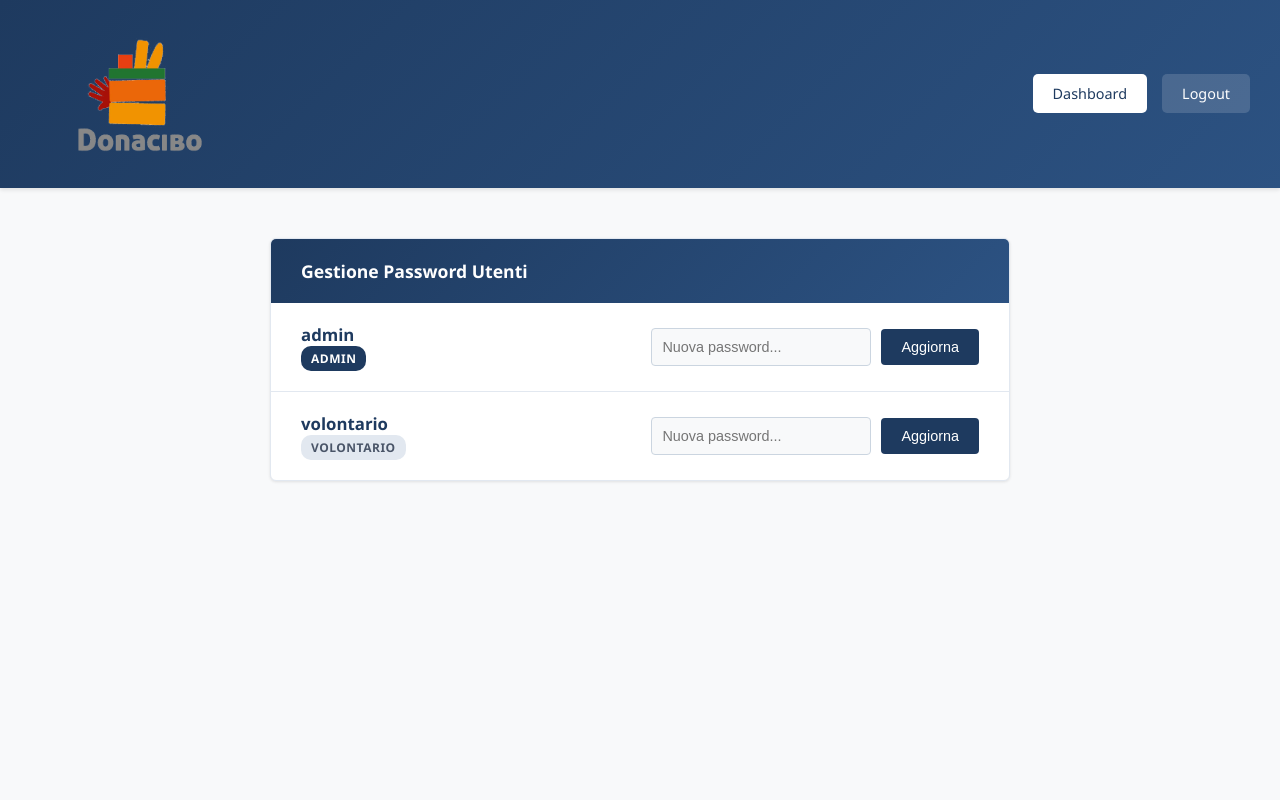
After one commit to Donacibo/Donacibo_new, a Flask app: page /admin/password in a window 1280 px wide. The commit adds this page. Run offline with Flask 3, Linux system fonts and the light colour scheme; a user stored in the database is signed in.

Commit message:
modifiche 18.09.26

```diff
--- a/app.py
+++ b/app.py
@@ -88,6 +88,29 @@ def login():
 def logout():
     logout_user()
     return redirect(url_for('login'))
+
+@app.route('/admin/password', methods=['GET', 'POST'])
+@login_required
+def manage_passwords():
+    if current_user.role != 'admin':
+        flash('Accesso negato. Solo gli amministratori possono gestire le password.', 'error')
+        return redirect(url_for('dashboard'))
+
+    if request.method == 'POST':
+        user_id = request.form.get('user_id')
+        new_password = request.form.get('new_password')
+
+        user = User.query.get(int(user_id)) if user_id else None
+        if user and new_password:
+            user.password_hash = generate_password_hash(new_password)
+            db.session.commit()
+            flash(f'Password aggiornata per {user.username}', 'success')
+        else:
+            flash('Utente o password non validi.', 'error')
+        return redirect(url_for('manage_passwords'))
+
+    users = User.query.all()
+    return render_template('password.html', users=users)
 
 @app.route('/dashboard')
 @login_required
--- a/templates/dashboard.html
+++ b/templates/dashboard.html
@@ -495,6 +495,7 @@
             <span class="user-info">{{ current_user.username }} ({{ current_user.role }})</span>
             {% if is_admin %}
             <a href="{{ url_for('upload') }}" class="btn btn-primary">Carica File</a>
+            <a href="{{ url_for('manage_passwords') }}" class="btn btn-primary">Gestione Password</a>
             {% endif %}
             <a href="{{ url_for('logout') }}" class="btn btn-secondary">Logout</a>
         </div>
--- /dev/null
+++ b/templates/password.html
@@ -0,0 +1,220 @@
+<!DOCTYPE html>
+<html lang="it">
+<head>
+    <meta charset="UTF-8">
+    <meta name="viewport" content="width=device-width, initial-scale=1.0">
+    <title>DONACIBO - Gestione Password</title>
+    <style>
+        * {
+            margin: 0;
+            padding: 0;
+            box-sizing: border-box;
+        }
+        body {
+            font-family: 'Segoe UI', Tahoma, Geneva, Verdana, sans-serif;
+            background: #f8f9fa;
+            min-height: 100vh;
+        }
+        .header {
+            background: linear-gradient(135deg, #1e3a5f 0%, #2c5282 100%);
+            color: white;
+            padding: 25px 30px;
+            display: flex;
+            justify-content: space-between;
+            align-items: center;
+            box-shadow: 0 2px 4px rgba(0,0,0,0.1);
+        }
+        .header-actions {
+            display: flex;
+            gap: 15px;
+            align-items: center;
+        }
+        .btn {
+            padding: 10px 20px;
+            border: none;
+            border-radius: 5px;
+            cursor: pointer;
+            font-size: 0.9em;
+            transition: background 0.3s;
+            text-decoration: none;
+            display: inline-block;
+        }
+        .btn-primary {
+            background: white;
+            color: #1e3a5f;
+            font-weight: 500;
+        }
+        .btn-primary:hover {
+            background: #e8f0fe;
+        }
+        .btn-secondary {
+            background: rgba(255,255,255,0.15);
+            color: white;
+            font-weight: 500;
+        }
+        .btn-secondary:hover {
+            background: rgba(255,255,255,0.25);
+        }
+        .container {
+            padding: 30px;
+            max-width: 800px;
+            margin: 0 auto;
+        }
+        .flash-messages {
+            margin-bottom: 20px;
+        }
+        .flash {
+            padding: 15px;
+            border-radius: 5px;
+            margin-bottom: 10px;
+            font-size: 0.95em;
+        }
+        .flash.error {
+            background: #fed7d7;
+            color: #c53030;
+            border: 1px solid #fc8181;
+            border-left: 4px solid #c53030;
+        }
+        .flash.success {
+            background: #c6f6d5;
+            color: #2f855a;
+            border: 1px solid #68d391;
+            border-left: 4px solid #2f855a;
+        }
+        .card {
+            background: white;
+            border-radius: 6px;
+            box-shadow: 0 1px 3px rgba(0,0,0,0.1);
+            border: 1px solid #e2e8f0;
+            overflow: hidden;
+            margin-bottom: 20px;
+        }
+        .card-header {
+            background: linear-gradient(135deg, #1e3a5f 0%, #2c5282 100%);
+            color: white;
+            padding: 20px 30px;
+            font-weight: 600;
+            font-size: 1.1em;
+        }
+        .user-row {
+            display: flex;
+            align-items: center;
+            justify-content: space-between;
+            padding: 20px 30px;
+            border-bottom: 1px solid #e2e8f0;
+            flex-wrap: wrap;
+            gap: 15px;
+        }
+        .user-row:last-child {
+            border-bottom: none;
+        }
+        .user-info {
+            display: flex;
+            align-items: center;
+            gap: 15px;
+        }
+        .user-name {
+            font-size: 1.05em;
+            font-weight: 600;
+            color: #1e3a5f;
+        }
+        .user-role {
+            display: inline-block;
+            padding: 4px 10px;
+            border-radius: 10px;
+            font-size: 0.75em;
+            font-weight: 600;
+            text-transform: uppercase;
+            letter-spacing: 0.5px;
+        }
+        .role-admin {
+            background: #1e3a5f;
+            color: white;
+        }
+        .role-volontario {
+            background: #e2e8f0;
+            color: #4a5568;
+        }
+        .pwd-form {
+            display: flex;
+            align-items: center;
+            gap: 10px;
+            flex-wrap: wrap;
+        }
+        .pwd-form input[type="password"] {
+            padding: 10px;
+            border: 1px solid #cbd5e0;
+            border-radius: 4px;
+            font-size: 0.9em;
+            width: 220px;
+            background: #f8f9fa;
+        }
+        .pwd-form input[type="password"]:focus {
+            outline: none;
+            border-color: #1e3a5f;
+            background: white;
+            box-shadow: 0 0 0 2px rgba(30, 58, 95, 0.1);
+        }
+        .btn-save {
+            background: #1e3a5f;
+            color: white;
+            padding: 10px 20px;
+            border: none;
+            border-radius: 4px;
+            cursor: pointer;
+            font-size: 0.9em;
+            font-weight: 500;
+        }
+        .btn-save:hover {
+            background: #2c5282;
+        }
+        .user-info-text {
+            color: #718096;
+            font-size: 0.85em;
+            margin-top: 3px;
+        }
+    </style>
+</head>
+<body>
+    <div class="header">
+        <div style="display: flex; align-items: center; gap: 15px;">
+            <img src="{{ url_for('static', filename='donacibo.png') }}" alt="Donacibo Logo" style="width: 220px; height: auto;">
+        </div>
+        <div class="header-actions">
+            <a href="{{ url_for('dashboard') }}" class="btn btn-primary">Dashboard</a>
+            <a href="{{ url_for('logout') }}" class="btn btn-secondary">Logout</a>
+        </div>
+    </div>
+
+    <div class="container">
+        <div class="flash-messages">
+            {% with messages = get_flashed_messages(with_categories=true) %}
+                {% if messages %}
+                    {% for category, message in messages %}
+                        <div class="flash {{ category }}">{{ message }}</div>
+                    {% endfor %}
+                {% endif %}
+            {% endwith %}
+        </div>
+
+        <div class="card">
+            <div class="card-header">Gestione Password Utenti</div>
+            {% for user in users %}
+            <div class="user-row">
+                <div class="user-info">
+                    <div>
+                        <div class="user-name">{{ user.username }}</div>
+                        <span class="user-role {% if user.role == 'admin' %}role-admin{% else %}role-volontario{% endif %}">{{ user.role }}</span>
+                    </div>
+                </div>
+                <form class="pwd-form" method="POST">
+                    <input type="hidden" name="user_id" value="{{ user.id }}">
+                    <input type="password" name="new_password" placeholder="Nuova password..." required minlength="6">
+                    <button type="submit" class="btn-save">Aggiorna</button>
+                </form>
+            </div>
+            {% endfor %}
+        </div>
+    </div>
+</body>
+</html>
```
